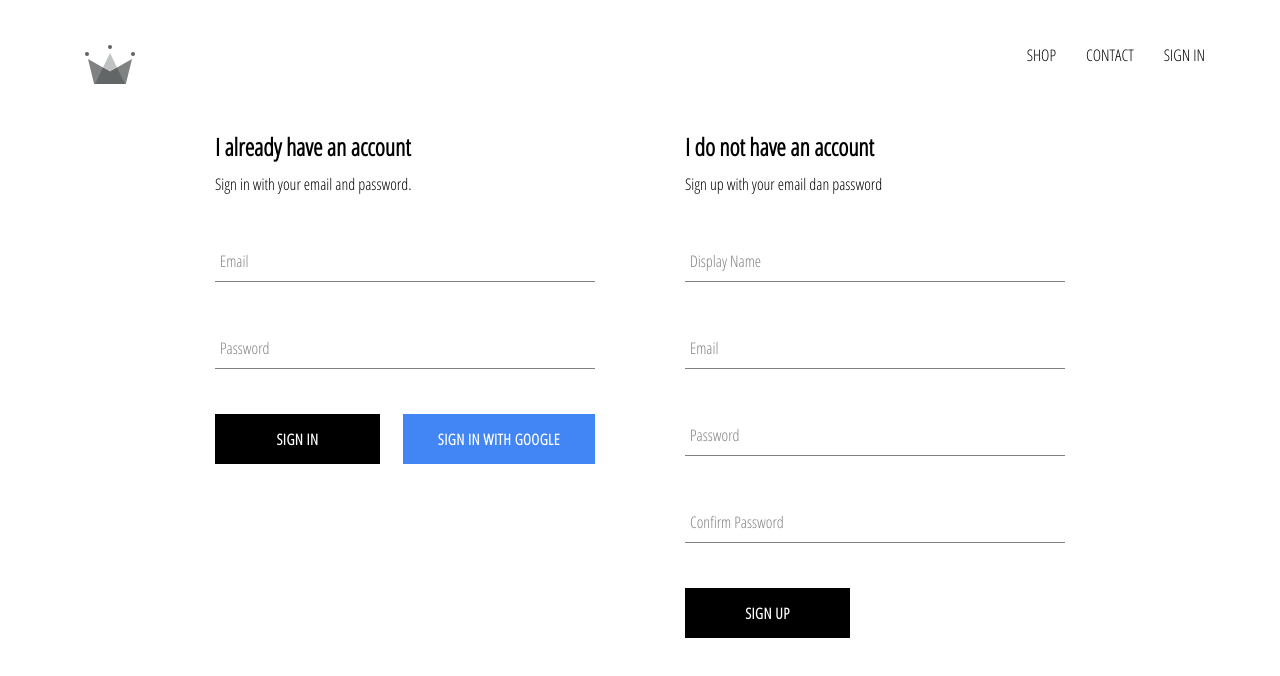
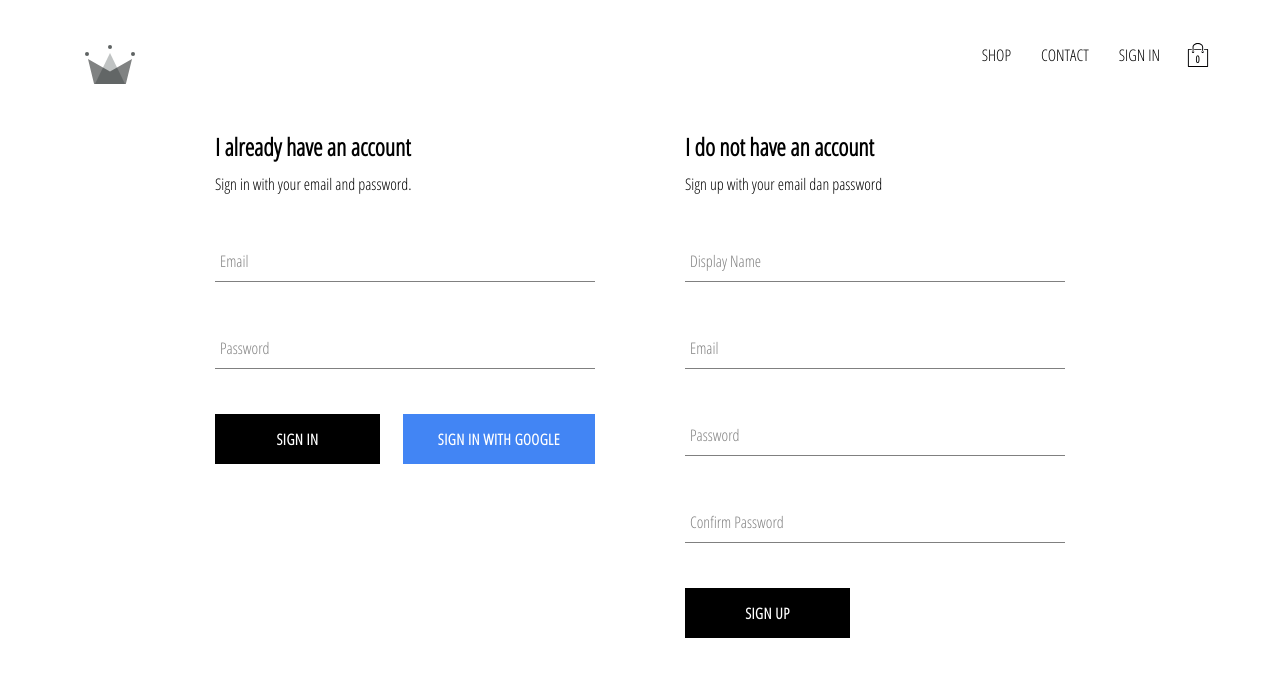
Before and after one commit to oliviacellinda/react_e-commerce, a React (Create React App) app: page /signin in a window 1280 px wide. Shown: the top 676 px of the page. Built offline with nearby package versions, Linux system fonts and the light colour scheme; no server answers.

Commit message:
added cartIcon and cartDropdown components to app, implemented cart reducer

```diff
--- a/src/App.js
+++ b/src/App.js
@@ -13,8 +13,8 @@ import { auth, createUserProfileDocument } from "./firebase/firebase.utils";
 
 import { setCurrentUser } from "./redux/user/user.actions";
 
+// About Route
 /**
- * About Route
  * When a component is set in Route, an object is passed as prop to the component (see below code).
  * By checking the prop through console.log, we can see that there are 3 objects inside.
  * 1. history (https://reacttraining.com/react-router/core/api/history) (https://drive.google.com/file/d/1fZPxYXhFMGC-4D8wOxvqkwvZjS4_4jqA/view?usp=sharing)
@@ -107,6 +107,10 @@ class App extends React.Component {
   }
 
   render() {
+    /**
+     * <Header currentUser={this.state.currentUser} />
+     * We don't need to pass the currentUser as props anymore because we already have redux
+     */
     return (
       <div>
         <Header />
--- /dev/null
+++ b/src/components/cart-dropdown/cart-dropdown.component.jsx
@@ -0,0 +1,14 @@
+import React from "react";
+
+import CustomButton from "../custom-button/custom-button.component";
+
+import "./cart-dropdown.styles.scss";
+
+const CartDropdown = () => (
+  <div className="cart-dropdown">
+    <div className="cart-items" />
+    <CustomButton>GO TO CHECKOUT</CustomButton>
+  </div>
+);
+
+export default CartDropdown;
--- /dev/null
+++ b/src/components/cart-dropdown/cart-dropdown.styles.scss
@@ -0,0 +1,24 @@
+.cart-dropdown {
+  position: absolute;
+  width: 240px;
+  height: 340px;
+  display: flex;
+  flex-direction: column;
+  padding: 20px;
+  border: 1px solid black;
+  background-color: white;
+  top: 90px;
+  right: 40px;
+  z-index: 5;
+
+  .cart-items {
+    height: 240px;
+    display: flex;
+    flex-direction: column;
+    overflow: auto;
+  }
+
+  button {
+    margin-top: auto;
+  }
+}
--- /dev/null
+++ b/src/components/cart-icon/cart-icon.component.jsx
@@ -0,0 +1,21 @@
+import React from "react";
+
+import { toggleCartHidden } from "../../redux/cart/cart.actions";
+
+import { ReactComponent as ShoppingIcon } from "../../assets/shopping-bag.svg";
+
+import "./cart-icon.style.scss";
+import { connect } from "react-redux";
+
+const CartIcon = ({ toggleCartHidden }) => (
+  <div className="cart-icon" onClick={toggleCartHidden}>
+    <ShoppingIcon className="shopping-icon" />
+    <span className="item-count">0</span>
+  </div>
+);
+
+const mapDispatchToProps = (dispatch) => ({
+  toggleCartHidden: () => dispatch(toggleCartHidden()),
+});
+
+export default connect(null, mapDispatchToProps)(CartIcon);
--- /dev/null
+++ b/src/components/cart-icon/cart-icon.style.scss
@@ -0,0 +1,21 @@
+.cart-icon {
+  width: 45px;
+  height: 45px;
+  position: relative;
+  display: flex;
+  align-items: center;
+  justify-content: center;
+  cursor: pointer;
+
+  .shopping-icon {
+    width: 24px;
+    height: 24px;
+  }
+
+  .item-count {
+    position: absolute;
+    font-size: 10px;
+    font-weight: bold;
+    bottom: 12px;
+  }
+}
--- a/src/components/header/header.component.jsx
+++ b/src/components/header/header.component.jsx
@@ -6,9 +6,12 @@ import { auth } from "../../firebase/firebase.utils";
 
 import { ReactComponent as Logo } from "../../assets/crown.svg";
 
+import CartIcon from "../cart-icon/cart-icon.component";
+import CartDropdown from "../cart-dropdown/cart-dropdown.component";
+
 import "./header.styles.scss";
 
-const Header = ({ currentUser }) => (
+const Header = ({ currentUser, hidden }) => (
   <div className="header">
     <Link className="logo-container" to="/">
       <Logo className="logo" />
@@ -30,13 +33,24 @@ const Header = ({ currentUser }) => (
           SIGN IN
         </Link>
       )}
+      <CartIcon />
     </div>
+
+    {hidden ? null : <CartDropdown />}
   </div>
 );
 
-// The name of the variable below can be anything, but mapStateToProps is standard with redux codebases
-const mapStateToProps = (state) => ({
-  currentUser: state.user.currentUser,
+/**
+ * The name of the variable below can be anything, but mapStateToProps is standard with redux codebases
+ * const mapStateToProps = (state) => ({
+     currentUser: state.user.currentUser,
+   });
+ */
+
+// Another way to destructure object
+const mapStateToProps = ({ user: { currentUser }, cart: { hidden } }) => ({
+  currentUser,
+  hidden,
 });
 
 // connect function gives us high-order component which we pass it the Header component
--- /dev/null
+++ b/src/redux/cart/cart.actions.js
@@ -0,0 +1,6 @@
+import { CartActionTypes } from "./cart.types";
+
+// payload parameter is optional
+export const toggleCartHidden = () => ({
+  type: CartActionTypes.TOGGLE_CART_HIDDEN,
+});
--- /dev/null
+++ b/src/redux/cart/cart.reducer.js
@@ -0,0 +1,20 @@
+import { CartActionTypes } from "./cart.types";
+
+const INITIAL_STATE = {
+  hidden: true,
+};
+
+const cartReducer = (state = INITIAL_STATE, action) => {
+  switch (action.type) {
+    case CartActionTypes.TOGGLE_CART_HIDDEN:
+      return {
+        ...state,
+        hidden: !state.hidden,
+      };
+
+    default:
+      return state;
+  }
+};
+
+export default cartReducer;
--- /dev/null
+++ b/src/redux/cart/cart.types.js
@@ -0,0 +1,3 @@
+export const CartActionTypes = {
+  TOGGLE_CART_HIDDEN: "TOGGLE_CART_HIDDEN",
+};
--- a/src/redux/root-reducer.js
+++ b/src/redux/root-reducer.js
@@ -1,7 +1,9 @@
 import { combineReducers } from "redux";
 
 import userReducer from "./user/user.reducer";
+import cartReducer from "./cart/cart.reducer";
 
 export default combineReducers({
   user: userReducer,
+  cart: cartReducer,
 });
```
Also changed, not shown: src/assets/shopping-bag.svg (added).
